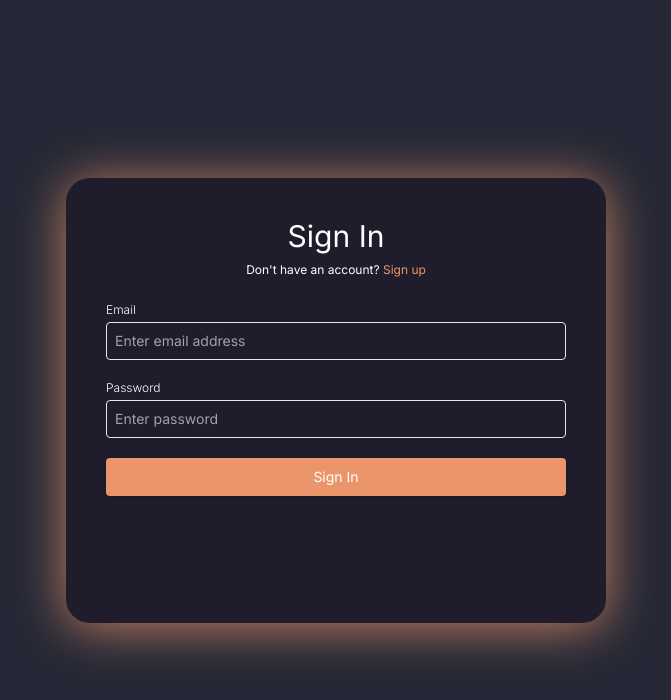
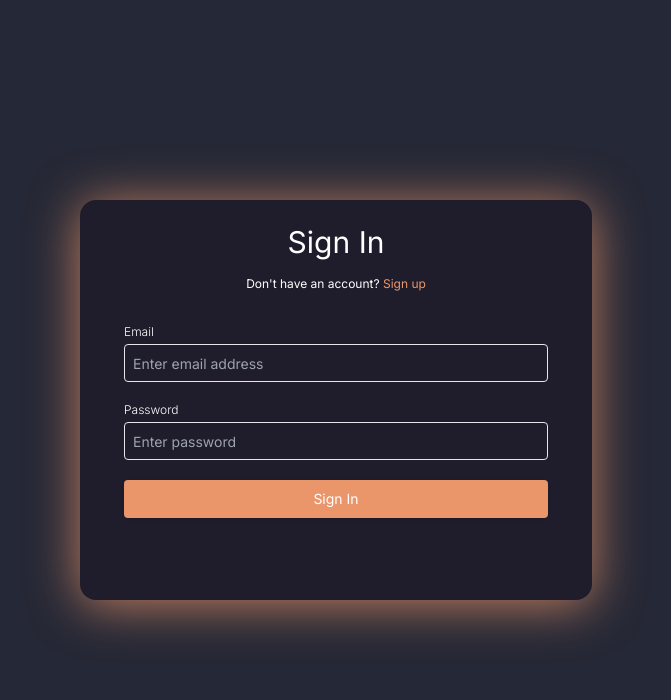
Before and after one commit to aadithya4702/BillingSystem-fe, a React (Vite) app: page /auth in a window 1280 px wide. Shown: the top 700 px of the page, without its empty margins (304-975 px from the left). Built offline with nearby package versions, Linux system fonts and the light colour scheme; a web font is replaced by a local one.

Commit message:
enhanced login ui with transition effect

```diff
--- a/src/pages/SignIn.jsx
+++ b/src/pages/SignIn.jsx
@@ -60,6 +60,7 @@ const Signin = () => {
     } else {
       try {
         const loginResponse = await loginUser({ email, password });
+        console.log(loginResponse);
 
         if (loginResponse?.status === 200) {
           localStorage.setItem(
@@ -93,12 +94,12 @@ const Signin = () => {
   };
 
   return (
-    <div className="h-screen flex items-center justify-center flex-col">
-      <div className="items-center pt-10 md:w-[540px] min-h-[445px] flex flex-col gap-2 bg-custom-dark-purple shadow-custom p-5 rounded-3xl">
-        <h3 className="text-3xl text-white">
+    <div className="h-screen flex items-center justify-center flex-col px-4">
+      <div className="w-full max-w-lg transition-all duration-300 ease-in-out min-h-[400px] flex flex-col gap-4 md:bg-custom-dark-purple md:shadow-custom p-6 rounded-2xl ">
+        <h3 className="md:text-3xl text-2xl text-white text-center">
           {signup ? "Create an Account" : "Sign In"}
         </h3>
-        <p className="text-white text-xs mb-4">
+        <p className="text-white text-xs mb-4 text-center">
           {signup ? "Have an Account? " : "Don't have an account? "}
           <label
             className="text-custom-font-color-orange cursor-pointer"
```
